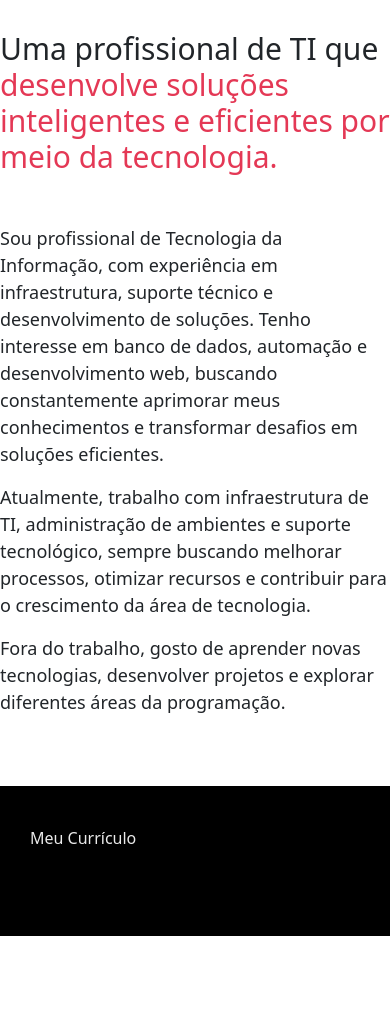
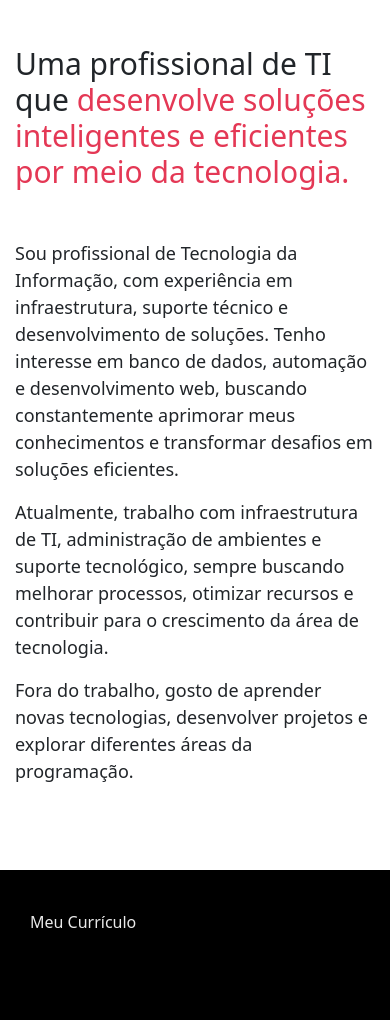
Before and after one commit to bianca-256465/Portif-lio, a plain HTML site: page index.html in a window 390 px wide. Shown: the part 239-1259 px from the top of the page. Before the commit the page ends 1175 px from the top, so only its background shows below. Drawn offline with nearby package versions, Linux system fonts and the light colour scheme.

Commit message:
Update style.css

```diff
--- a/css-interno/style.css
+++ b/css-interno/style.css
@@ -78,3 +78,16 @@ body{
 
 
 }
+
+@media screen and (max-width: 600px) {
+
+    #principal {
+        width: 100%;
+        padding: 15px;
+    }
+
+    #conteudo {
+        width: 100%;
+    }
+
+}
```
